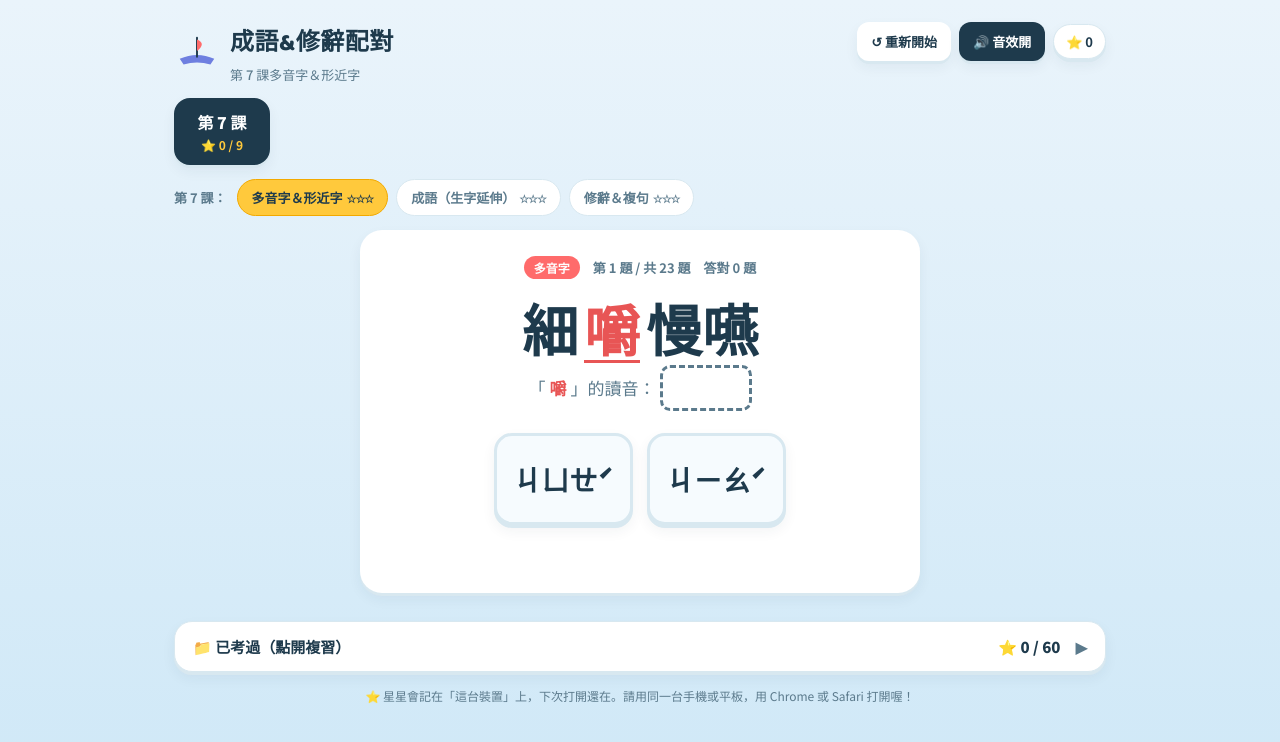
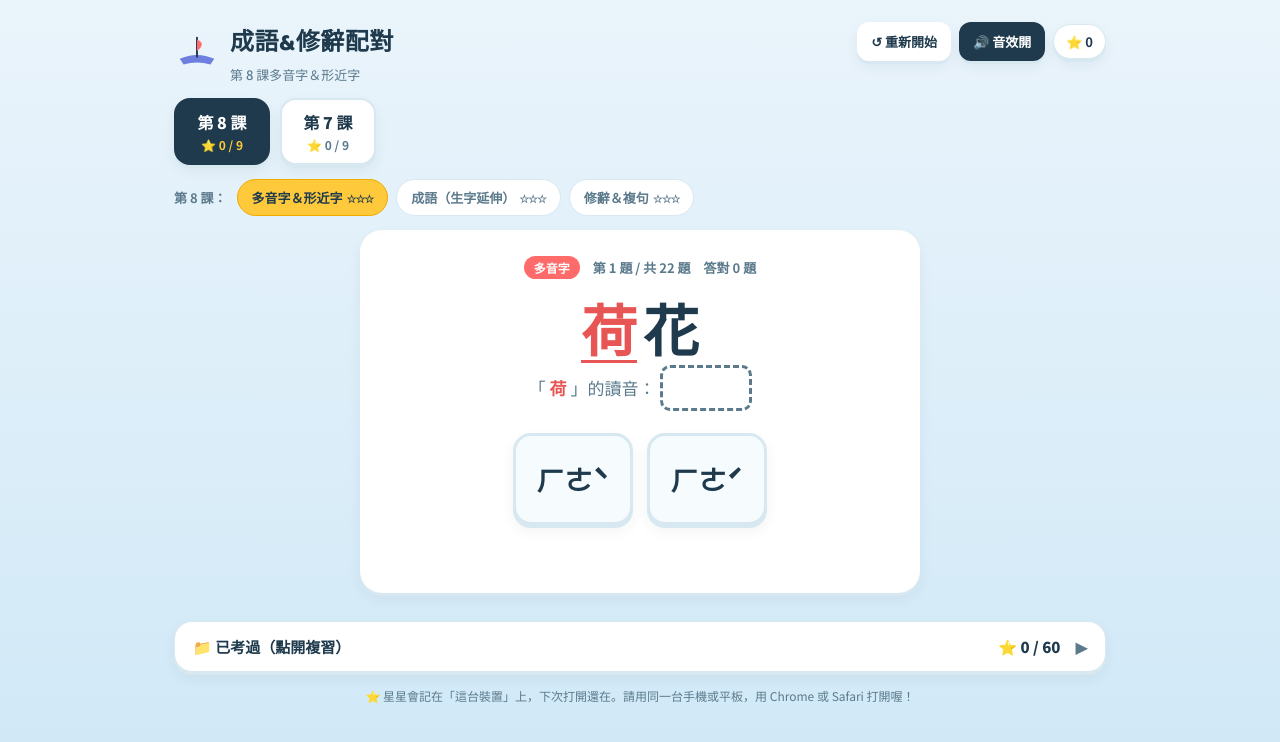
Before and after one commit to hs4701-hub/303-review, a plain HTML site: page index.html in a window 1280 px wide. Drawn offline with Linux system fonts and the light colour scheme.

Commit message:
新增第 8 課

```diff
--- a/index.html
+++ b/index.html
@@ -1340,6 +1340,87 @@ const LESSONS = [
       { text: '阿婆的鐵蛋，又硬又圓，又黑又亮，像那古早的故事一樣，愈嚼愈香。', cat: 2 },
       { text: '小船哪！你輕輕的搖盪，是在網魚，還是在網那金黃色的波浪？', cat: 3 }
     ]
+  },
+  {
+    id: 'l8-pick',
+    type: 'pick',
+    title: '第 8 課多音字＆形近字',
+    groups: [
+      { kind: 'sound', chars: ['ㄏㄜˋ', 'ㄏㄜˊ'], items: [
+        { word: '負荷', mark: 1, answer: 'ㄏㄜˋ' },
+        { word: '荷花', mark: 0, answer: 'ㄏㄜˊ' }
+      ]},
+      { kind: 'sound', chars: ['ㄆㄠˊ', 'ㄆㄠˋ'], items: [
+        { word: '炮烙', mark: 0, answer: 'ㄆㄠˊ' },
+        { word: '炮彈', mark: 0, answer: 'ㄆㄠˋ' }
+      ]},
+      { kind: 'sound', chars: ['ㄌㄧㄠˇ', 'ㄌㄧㄠˋ'], items: [
+        { word: '明瞭', mark: 1, answer: 'ㄌㄧㄠˇ' },
+        { word: '瞭望', mark: 0, answer: 'ㄌㄧㄠˋ' }
+      ]},
+      { kind: 'shape', chars: ['搏', '博'], items: [
+        { word: '放手一□', answer: '搏' },
+        { word: '□愛', answer: '博' }
+      ]},
+      { kind: 'shape', chars: ['吏', '使', '史'], items: [
+        { word: '酷□', answer: '吏' },
+        { word: '□喚', answer: '使' },
+        { word: '歷□', answer: '史' }
+      ]},
+      { kind: 'shape', chars: ['形', '型'], items: [
+        { word: '地□', answer: '形' },
+        { word: '典□', answer: '型' }
+      ]},
+      { kind: 'shape', chars: ['獲', '穫', '護'], items: [
+        { word: '□得', answer: '獲' },
+        { word: '收□', answer: '穫' },
+        { word: '□理', answer: '護' }
+      ]},
+      { kind: 'shape', chars: ['付', '附'], items: [
+        { word: '交□', answer: '付' },
+        { word: '□近', answer: '附' }
+      ]},
+      { kind: 'shape', chars: ['項', '頂'], items: [
+        { word: '□鍊', answer: '項' },
+        { word: '□峰', answer: '頂' }
+      ]},
+      { kind: 'shape', chars: ['鏢', '標'], items: [
+        { word: '飛□', answer: '鏢' },
+        { word: '□明', answer: '標' }
+      ]}
+    ]
+  },
+  {
+    id: 'l8-idiom',
+    title: '第 8 課成語（生字延伸）',
+    categories: [
+      { name: '史無前例', hint: '例句：這次強烈颱風來襲，造成各地史無前例的災情。' },
+      { name: '身敗名裂', hint: '例句：由於爆發一連串的醜聞，使那位演員身敗名裂。' },
+      { name: '兵不厭詐', hint: '例句：故事中的大將軍懂得兵不厭詐，成功保護城池。' },
+      { name: '標新立異', hint: '例句：他的作品風格標新立異，讓大家留下深刻印象。' }
+    ],
+    sentences: [
+      { text: '指以前從來沒有發生過。', cat: 0 },
+      { text: '事業、地位喪失，名譽毀壞。指人徹底失敗。', cat: 1 },
+      { text: '指作戰時不排斥以欺詐的方法來取勝。比喻為了達到目的，不排斥使用詭詐的手段。', cat: 2 },
+      { text: '形容創立新奇的名目或主張，以表示與眾不同。', cat: 3 }
+    ]
+  },
+  {
+    id: 'l8-rhetoric',
+    title: '第 8 課修辭＆複句',
+    categories: [
+      { name: '轉化（擬人）', hint: '' },
+      { name: '轉折複句', hint: '' },
+      { name: '並列複句', hint: '' }
+    ],
+    sentences: [
+      { text: '它安靜的站在公園裡，好像在說著過往的故事。', cat: 0 },
+      { text: '那裡有一排古炮，炮口對著遠方，像在想念以前風光的日子，又像在守護著安平古堡。', cat: 0 },
+      { text: '它們是勇敢的士兵，經過這麼長的日子，始終堅守著這片土地。', cat: 0 },
+      { text: '雖然經過三百多年，老城牆還是很堅固。', cat: 1 },
+      { text: '我們先參觀博物館，裡面放著許多文物：有過往的史料，有古城的模型，還有地圖和照片。', cat: 2 }
+    ]
   }
 ];
 
@@ -1357,6 +1438,10 @@ const CAT_COLORS = [
    - ARCHIVE：已考過（網站最下方，收合）。每次月考後，把考過的課整顆搬進去。
    ============================================================ */
 const UNITS = [
+  { key: 'u8', title: '第 8 課', parts: [
+    { id: 'l8-pick', label: '多音字＆形近字' },
+    { id: 'l8-idiom', label: '成語（生字延伸）' },
+    { id: 'l8-rhetoric', label: '修辭＆複句' } ] },
   { key: 'u7', title: '第 7 課', parts: [
     { id: 'l7-pick', label: '多音字＆形近字' },
     { id: 'l7-idiom', label: '成語（生字延伸）' },
```
